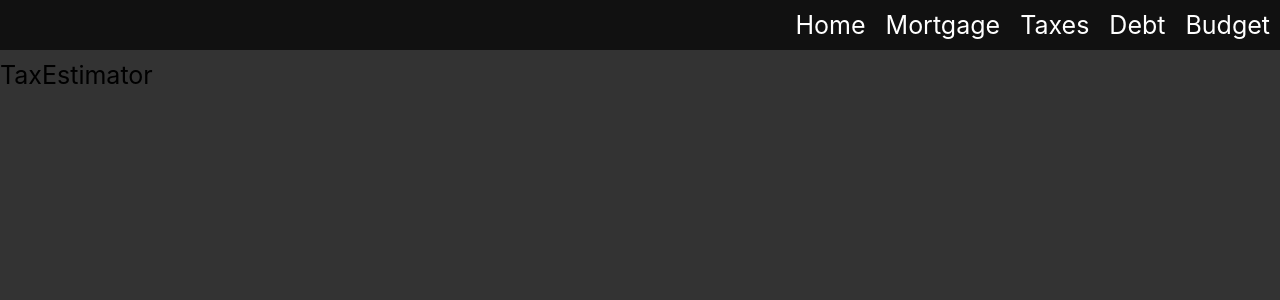
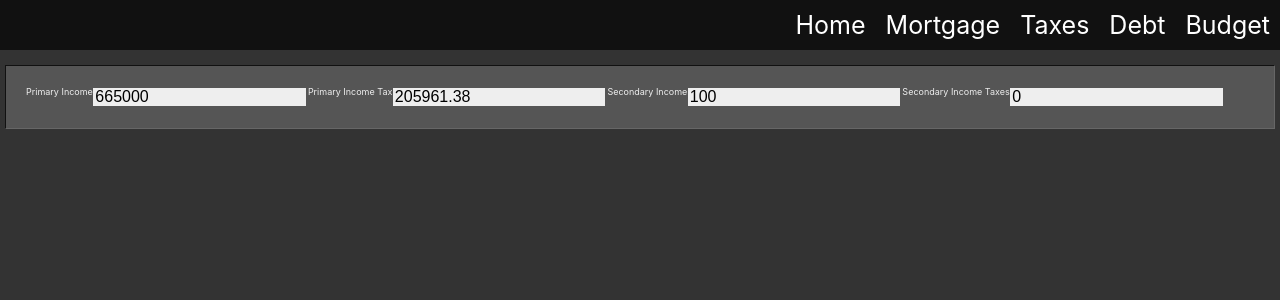
Before and after one commit to Corey-Turner/FinancialAssistant, a React (Create React App) app: page /tax-estimator in a window 1280 px wide. Shown: the top 300 px of the page. Built offline with nearby package versions, Linux system fonts and the light colour scheme.

Commit message:
Adding Federal Tax Logic with prototype

```diff
--- a/src/components/MortgageCalculator/Widgets/BasicInputWidget/basicInputWidget.js
+++ b/src/components/MortgageCalculator/Widgets/BasicInputWidget/basicInputWidget.js
@@ -30,7 +30,6 @@ class BasicInputWidget extends Component {
     this.props.updateTotalInterest()
   }
   TotalDurationOnChange = (event) =>{
-    console.log(this.props.mortgageInfo)
     this.props.updateTotalDuration(parseFloat(event.target.value))
     this.props.updateMonthlyPayments()
     this.props.updateTotalPayment()
--- a/src/components/MortgageCalculator/Widgets/PITIEstimatorWidget/pitiEstimatorWidget.js
+++ b/src/components/MortgageCalculator/Widgets/PITIEstimatorWidget/pitiEstimatorWidget.js
@@ -1,5 +1,5 @@
 import React, { Component } from "react";
-import { Doughnut, Chart } from "react-chartjs-2";
+import { Doughnut } from "react-chartjs-2";
 import { connect } from "react-redux";
 import { mortgageActions } from "../../data/actions";
 import './styles.css' //Styling for the PITI Estimator Widget
--- a/src/components/TaxEstimator/component.js
+++ b/src/components/TaxEstimator/component.js
@@ -1,10 +1,15 @@
 import React, { Component } from "react";
+import './styles.css' //Styling for the taxEstimator Component
+import PersonalInfoInputWidget from "./widgets/personalInfoInputWidget/personalInfoInputWidget";
 
 class TaxEstimator extends Component {
   state = {};
   render() {
-    return <div className="TaxEstimator">
-      TaxEstimator</div>;
+    return (
+      <div className="TaxEstimator">
+        <PersonalInfoInputWidget/>
+      </div>
+    );
   }
 }
 
--- a/src/components/TaxEstimator/data/actions.js
+++ b/src/components/TaxEstimator/data/actions.js
@@ -1,25 +1,4 @@
 
-export const FEDERAL_TAX_INFORMATION = {
-    Rate: [10,12,22,24,32,35,37],
-    filingStatus: {
-        Single: {
-        "Bracket" : [0, 9876 , 40126 , 85526, 163301, 207351, 518401],
-        "Witholding" : 12200
-        },
-        HeadOfHousehold:{
-            "Bracket" : [0, 14101  , 53701  , 85501 , 163301, 207351, 518401],
-            "Witholding" : 18350
-        },
-        MarriedFilingJoint:{
-            "Bracket" : [0, 19751 , 80251  , 171051, 326601, 414701 , 622051],
-            "Witholding" : 24400
-        },
-        MarriedFilingSingle: {
-            "Bracket" : [0, 9876 , 40126 , 85526, 163301, 207351, 311026 ],
-            "Witholding" : 12200
-        }
-    }
-}
 export const FEDERAL_TAX_FILING_STATUSES = {
     Single: 'Single',
     HeadOfHousehold: 'HeadOfHousehold',
@@ -27,17 +6,54 @@ export const FEDERAL_TAX_FILING_STATUSES = {
     MarriedFilingSingle: 'MarriedFilingSingle',
 }
 
+export const FEDERAL_TAX_INFORMATION = {
+    Rate: [10,12,22,24,32,35,37],
+    filingStatus: {
+        Single: {
+        "Status": FEDERAL_TAX_FILING_STATUSES.Single,
+        "Bracket" : [9875 , 40125 , 85525, 163300, 207350, 518400],
+        "Witholding" : 12200
+        },
+        HeadOfHousehold:{
+            "Status": FEDERAL_TAX_FILING_STATUSES.HeadOfHousehold,
+            "Bracket" : [14100  , 53700  , 85500 , 163300, 207350, 518400],
+            "Witholding" : 18350
+        },
+        MarriedFilingJoint:{
+            "Status": FEDERAL_TAX_FILING_STATUSES.MarriedFilingJoint,
+            "Bracket" : [19750 , 80250  , 171050, 326600, 414700 , 622050],
+            "Witholding" : 24400
+        },
+        MarriedFilingSingle: {
+            "Status": FEDERAL_TAX_FILING_STATUSES.MarriedFilingSingle,
+            "Bracket" : [9875 , 40125 , 85525, 163300, 207350, 311025 ],
+            "Witholding" : 12200
+        }
+    }
+}
+
+
 export const TaxConstants = {
-    UPDATE_ANNUAL_SALARY_VALUE: 'TAXES_UPDATE_ANNUAL_SALARY_VALUE',
+    UPDATE_PRIMARY_SALARY: 'TAXES_UPDATE_PRIMARY_SALARY_VALUE',
+    UPDATE_SECONDARY_SALARY: 'TAXES_UPDATE_SECONDARY_SALARY_VALUE',
     UPDATE_FILING_STATUS: 'TAXES_UPDATE_FILING_STATUS',
     UPDATE_TAXES_OWED: 'TAXES_UPDATE_TAXES_OWED'
 }
 
-function updateAnnualSalary(value){
+function updatePrimarySalary(value){
     return{
-        type: TaxConstants.UPDATE_ANNUAL_SALARY_VALUE,
+        type: TaxConstants.UPDATE_PRIMARY_SALARY,
         payload: {
-            annualSalaryValue: value
+            primarySalaryValue: value
+        }
+    }
+}
+
+function updateSecondarySalary(value){
+    return{
+        type: TaxConstants.UPDATE_SECONDARY_SALARY,
+        payload: {
+            secondarySalaryValue: value
         }
     }
 }
@@ -58,7 +74,8 @@ function updateTaxesOwed(){
 
 export const taxActions =
 {
-    updateAnnualSalary: updateAnnualSalary,
+    updatePrimarySalary: updatePrimarySalary,
+    updateSecondarySalary: updateSecondarySalary,
     updateFilingStatus: updateFilingStatus,
     updateTaxesOwed: updateTaxesOwed,
 
--- a/src/components/TaxEstimator/data/reducer.js
+++ b/src/components/TaxEstimator/data/reducer.js
@@ -1,45 +1,62 @@
 import {TaxConstants, FEDERAL_TAX_INFORMATION,FEDERAL_TAX_FILING_STATUSES} from './actions'
 
 const initialState = {
-    annualSalary: [65000, 32000],
+    primarySalary: 665000,
+    secondarySalary: 100,
     filingStatus: FEDERAL_TAX_INFORMATION.filingStatus.Single,
     taxesOwed: 0
 }
 
-calculateTaxesOwed = (FederalTaxes, salaries, bracketString) => {
-    if(bracketString == FEDERAL_TAX_FILING_STATUSES.MarriedFilingJoint)
-        salaries = [sum(salaries)]
-    output = []
-    salaries.map = annualSalary => {
-        taxableIncome = annualSalary - FederalTaxes.filingStatus[bracketString]["Witholding"]
-        let stillTaxable = taxableIncome
-        let TaxesDue = 0
-        let actualMax = 0
-        i = 0
+const calculateTaxesOwed = (salaries, status, additionalDeductions) => {
+    if(status.Status === FEDERAL_TAX_FILING_STATUSES.MarriedFilingJoint)
+    {
+        let sum = 0
+        salaries.map(val => {
+            sum = sum + val
+            return sum
+        })
+        salaries = [sum]
+    }
 
-        while(stillTaxable >= 0){
-            if(i >= len(FederalTaxes.filingStatus[bracketString]["Bracket"]) - 1)
-                actualMax = taxableIncome
-            else if(stillTaxable > FederalTaxes.filingStatus[bracketString]["Bracket"][i+1]-1)
-                actualMax = FederalTaxes.filingStatus[bracketString]["Bracket"][i+1]-1
-            else
-                actualMax = taxableIncome
+    const arr = salaries.map(val => {
+        const taxableIncome = val - status.Witholding - additionalDeductions
+        let taxesToPay = 0, bracketIndex = 0, lower = 0
 
-            TaxesDue = TaxesDue + (0.01 * FederalTaxes['Rate'][i] * (actualMax - FederalTaxes[bracketString]["Bracket"][i]) )
-            stillTaxable = stillTaxable - actualMax
-            i = i + 1
+        status["Bracket"].map(bracketVal => {
+            let upper = bracketVal <= taxableIncome ? bracketVal : taxableIncome
+
+            if(upper <= lower)
+            {
+                return 0
+            }
+
+            taxesToPay = taxesToPay + (FEDERAL_TAX_INFORMATION.Rate[bracketIndex] * (upper - lower) / 100)
+            lower = upper + 1
+
+            bracketIndex = bracketIndex + 1
+            return 0
+        })
+        if(taxableIncome > lower)
+        {
+            taxesToPay = taxesToPay + (FEDERAL_TAX_INFORMATION.Rate[bracketIndex] * (taxableIncome - lower) / 100)
         }
-        output.append(TaxesDue)
-    }
-    return output
+        return taxesToPay
+    })
+    console.log(arr)
+    return arr;
 }
 
 export default function taxesReducer(state = initialState, action){
     switch(action.type){
-        case TaxConstants.UPDATE_ANNUAL_SALARY_VALUE:
+        case TaxConstants.UPDATE_PRIMARY_SALARY:
             return{
                 ...state,
-                annualSalary: action.payload.annualSalaryValue,
+                primarySalary: action.payload.primarySalaryValue,
+            };
+        case TaxConstants.UPDATE_SECONDARY_SALARY:
+            return{
+                ...state,
+                secondarySalary: action.payload.secondarySalaryValue,
             };
         case TaxConstants.UPDATE_FILING_STATUS:
             return{
@@ -49,7 +66,7 @@ export default function taxesReducer(state = initialState, action){
         case TaxConstants.UPDATE_TAXES_OWED:
             return{
                 ...state,
-                taxesOwed: calculateTaxesOwed()
+                taxesOwed: calculateTaxesOwed([state.primarySalary, state.secondarySalary], state.filingStatus, 0)
             };
 
         default:
--- /dev/null
+++ b/src/components/TaxEstimator/widgets/personalInfoInputWidget/personalInfoInputWidget.js
@@ -0,0 +1,87 @@
+import React, { Component } from "react";
+import { connect } from 'react-redux'
+import { taxActions } from "../../data/actions";
+import './styles.css' //Styling for the Basic Input Widget
+
+class PersonalInfoInputWidget extends Component {
+  constructor(props){
+    super(props)
+    this.props.updateTaxesOwed()
+  }
+    primarySalaryChanged = event => {
+      this.props.updatePrimarySalary(parseFloat(event.target.value))
+      this.props.updateTaxesOwed()
+    }
+    secondarySalaryChanged = event => {
+      this.props.updateSecondarySalary(parseFloat(event.target.value))
+      this.props.updateTaxesOwed()
+    }
+
+  render() {
+    console.log(this.props.taxInfo)
+    return (
+      <div className="PersonalInfoInputWidget">
+        <label htmlFor="monthly-payment">Primary Income</label>
+        <span className="currency-input-format">
+          <input
+            type="number"
+            name="mortgage-duration"
+            step="5"
+            min="0"
+            value={this.props.taxInfo.primarySalary}
+            onChange={this.primarySalaryChanged}
+          />
+        </span>
+        <label htmlFor="monthly-payment">Primary Income Tax</label>
+        <span className="currency-input-format">
+          <input
+            type="number"
+            name="mortgage-duration"
+            step="5"
+            min="0"
+            value={this.props.taxInfo.taxesOwed[0]}
+            readOnly
+          />
+        </span>
+        <label htmlFor="monthly-payment">Secondary Income</label>
+        <span className="currency-input-format">
+          <input
+            type="number"
+            name="mortgage-duration"
+            step="5"
+            min="0"
+            value={this.props.taxInfo.secondarySalary}
+            onChange={this.secondarySalaryChanged}
+          />
+        </span>
+        <label htmlFor="monthly-payment">Secondary Income Taxes</label>
+        <span className="currency-input-format">
+          <input
+            type="number"
+            name="mortgage-duration"
+            step="5"
+            min="0"
+            value={this.props.taxInfo.taxesOwed[1]}
+            readOnly
+          />
+        </span>
+      </div>
+    );
+  }
+}
+
+const mapStateToProps = (state) =>{
+  return{
+    taxInfo: state.taxesReducer
+  }
+}
+const mapDispatchToProps = (dispatch) =>{
+  return{
+    updatePrimarySalary: (value) => {dispatch(taxActions.updatePrimarySalary(value))},
+    updateSecondarySalary: (value) => {dispatch(taxActions.updateSecondarySalary(value))},
+    updateFilingStatus: (value) => {dispatch(taxActions.updateFilingStatus(value))},
+    updateTaxesOwed: () => {dispatch(taxActions.updateTaxesOwed())},
+
+  }
+}
+export default connect(mapStateToProps, mapDispatchToProps)(PersonalInfoInputWidget);
--- /dev/null
+++ b/src/components/TaxEstimator/widgets/personalInfoInputWidget/styles.css
@@ -0,0 +1,24 @@
+
+  .PersonalInfoInputWidget{
+      background-color: #555;
+      color: #eee;
+      border: 1px inset #666;
+      padding: 20px;
+      margin: 5px 5px;
+      display: flex;
+      flex-grow: 1;
+      flex-direction: row;
+      flex-wrap: wrap;
+      width: 300px;
+  }
+
+  .PersonalInfoInputWidget input{
+    height: 16px;
+  font-size: 16px;
+  background-color: #eee;
+  border: 0;
+  float: right;
+  width: calc(97%);
+  outline: none;
+  margin: 2px;
+}
--- a/src/data/reducer.js
+++ b/src/data/reducer.js
@@ -1,6 +1,7 @@
 import {combineReducers} from 'redux'
 import mortgageCalcReducer from '../components/MortgageCalculator/data/Reducer'
-
+import taxesReducer from './../components/TaxEstimator/data/reducer'
 export default combineReducers({
-    mortgageCalcReducer
+    mortgageCalcReducer,
+    taxesReducer
 })
```
